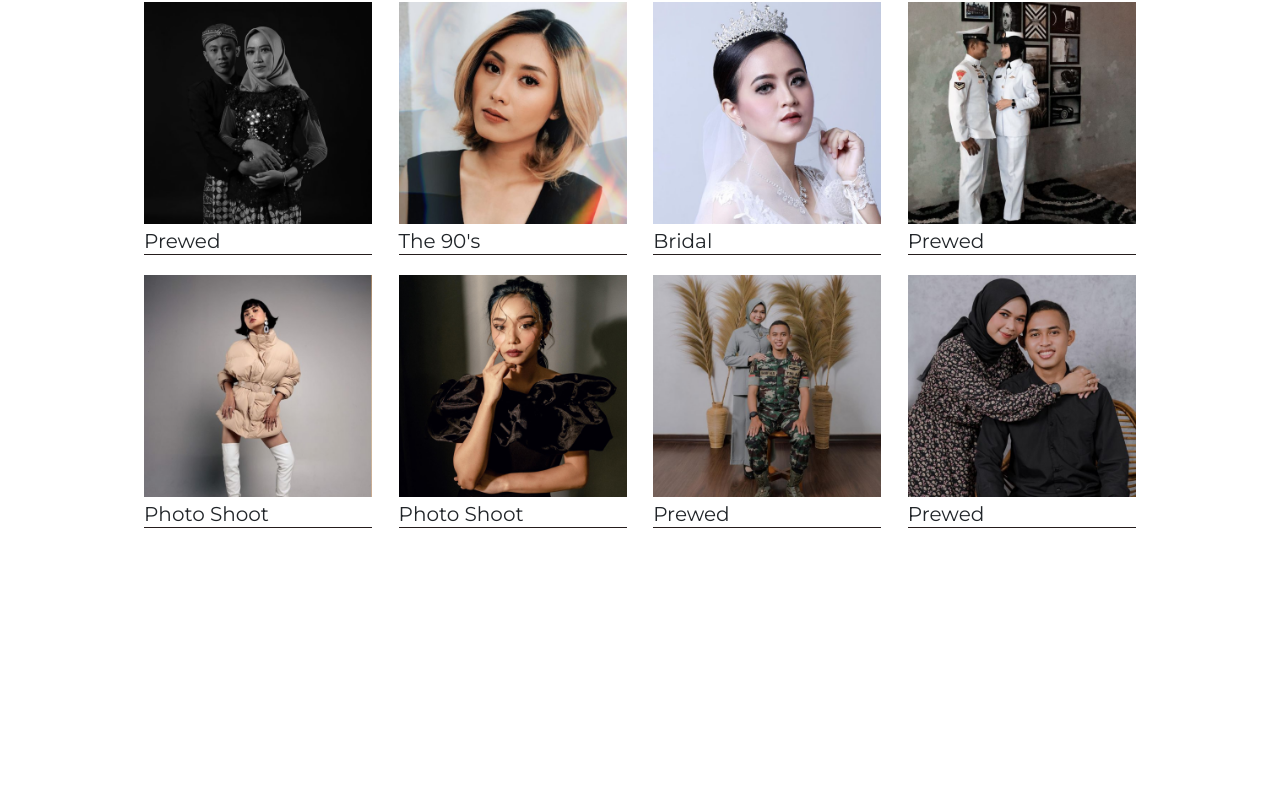
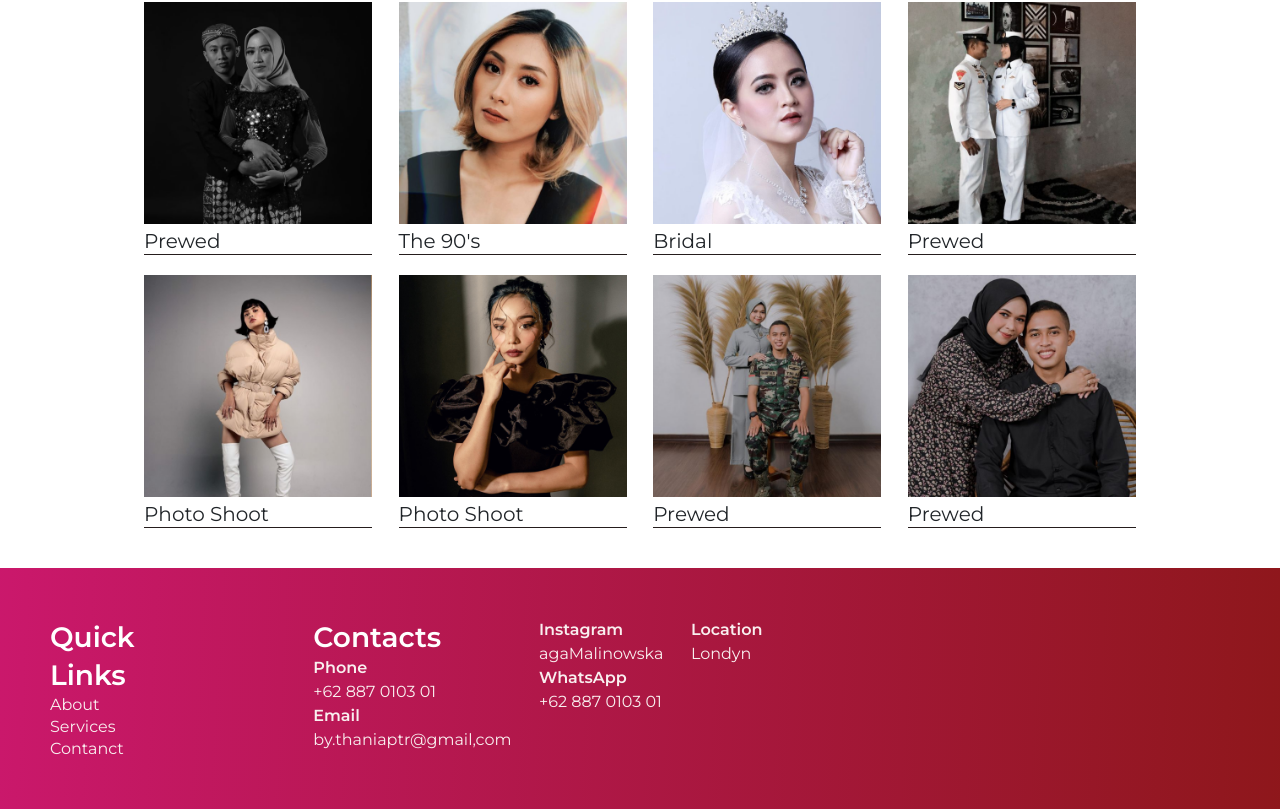
Before and after one commit to ogonekmateusz/agamua, a React (Vite) app: page / in a window 1280 px wide. Shown: the part 2288-3097 px from the top of the page. Before the commit the page ends 2856 px from the top, so only its background shows below. Built offline with nearby package versions, Linux system fonts and the light colour scheme.

Commit message:
Fix problem with footer

```diff
--- a/src/App.jsx
+++ b/src/App.jsx
@@ -31,8 +31,8 @@ function App() {
             <Services></Services>
             <MyWorks></MyWorks>
           </Route>
-          <Footer></Footer>
         </Switch>
+        <Footer></Footer>
       </div>
     </Router>
   );
```
